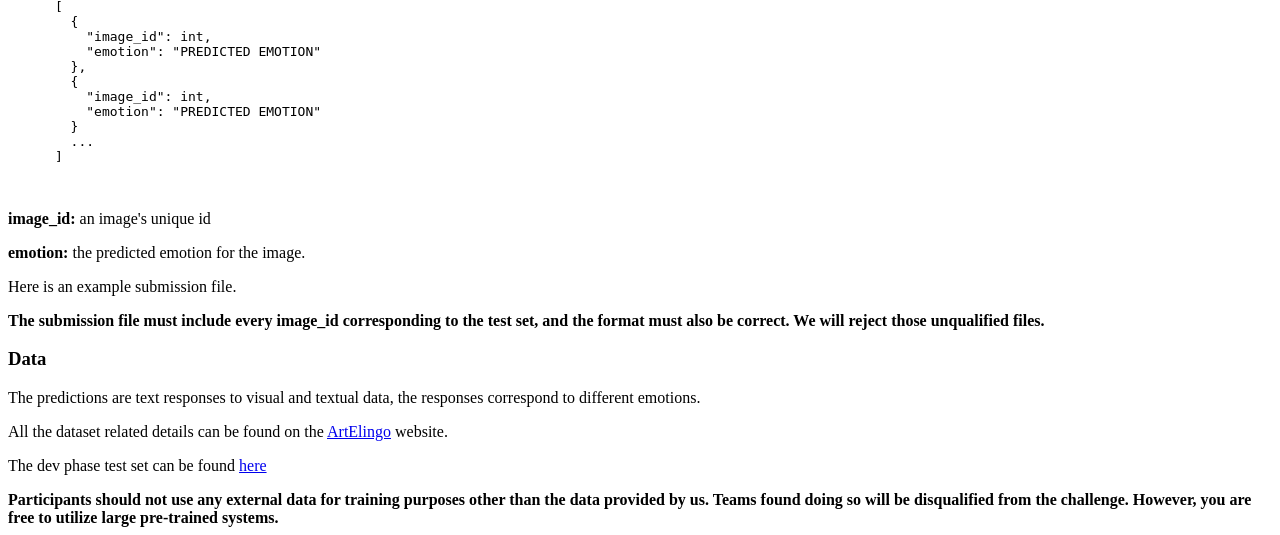
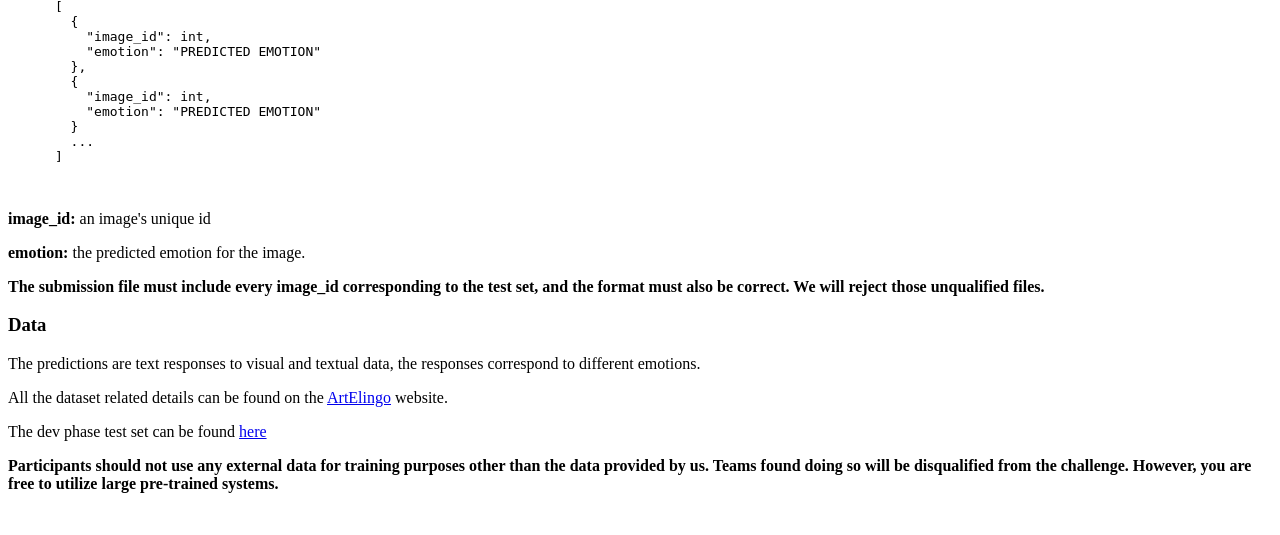
Before and after one commit to iccv23-wecia/emotion, a Python web app: template templates/description.html in a window 1280 px wide. Shown: the part 774-1309 px from the top of the page. After the commit the page ends 1267 px from the top, so only its background shows below. Run offline with Jinja, Linux system fonts and the light colour scheme; the template is opened without the code that fills it, so the values that code supplies are empty.

Commit message:
Update description.html

```diff
--- a/templates/description.html
+++ b/templates/description.html
@@ -66,7 +66,7 @@
 
 <p><b>image_id: </b>an image's unique id</p>
 <p><b>emotion: </b>the predicted emotion for the image. </p>
-<p>Here is an example submission file.</p>
+<!-- <p>Here is an example submission file.</p>      -->
 <b>The submission file must include every image_id corresponding to the test set, and the format must also be correct. We will reject those unqualified files.</b>
 
 <h3>Data</h3>
```
